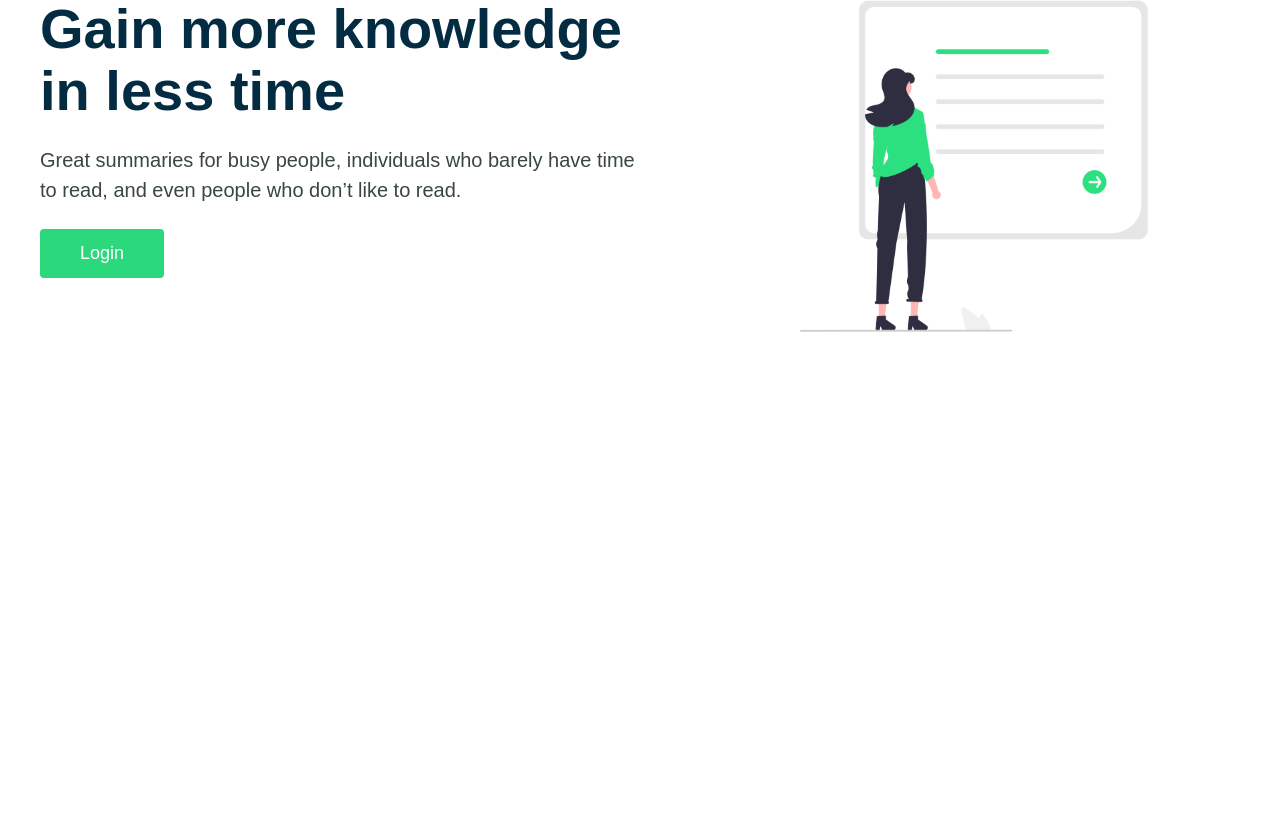
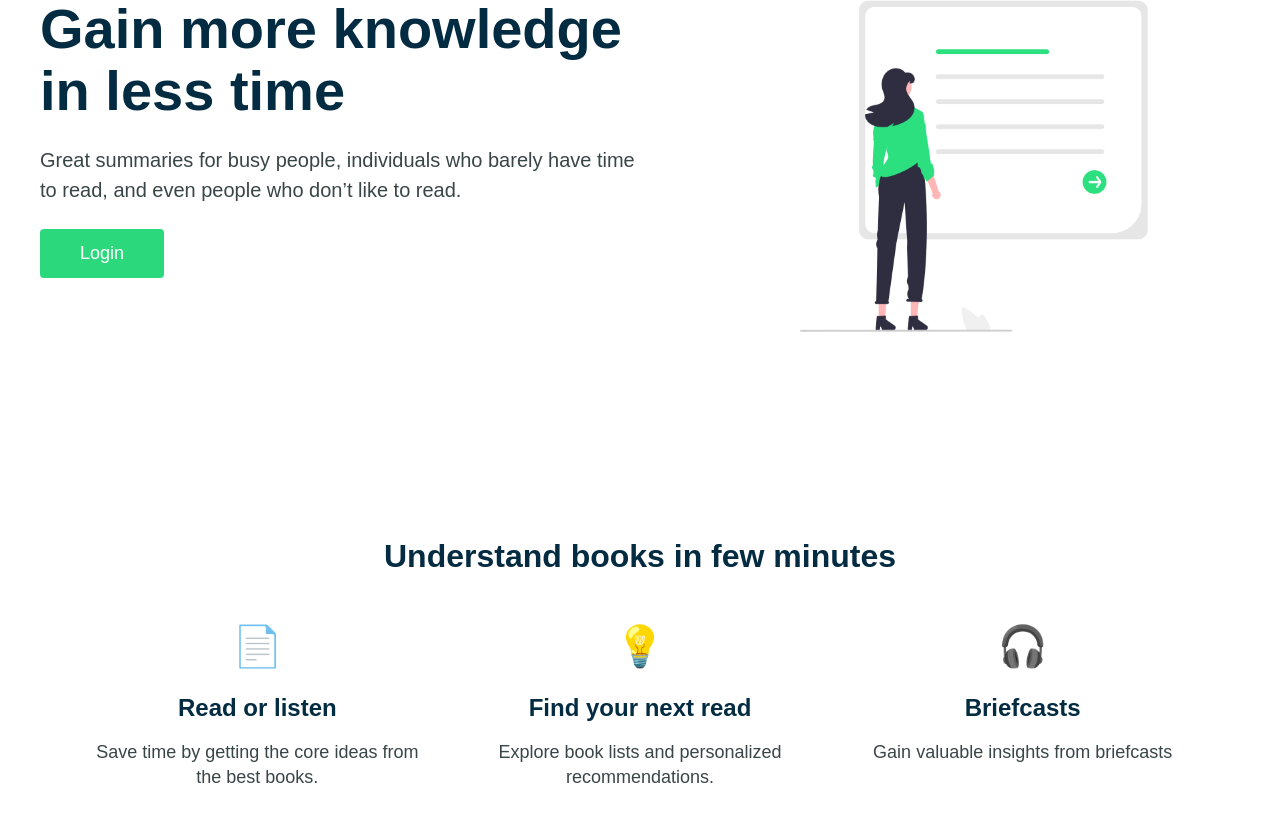
Before and after one commit to giaaferrero/Summarist, a React (Vite) app: page / in a window 1280 px wide. Shown: the part 262-1084 px from the top of the page. Before the commit the page ends 800 px from the top, so only its background shows below. Built offline with nearby package versions, Linux system fonts and the light colour scheme.

Commit message:
Add features section

```diff
--- a/src/pages/Landing.jsx
+++ b/src/pages/Landing.jsx
@@ -38,6 +38,30 @@ const Landing = () => {
           />
         </div>
       </section>
+
+      <section id="features">
+  <div className="section__title">Understand books in few minutes</div>
+
+  <div className="features__wrapper">
+    <div className="feature">
+      <div className="feature__icon">📄</div>
+      <h3>Read or listen</h3>
+      <p>Save time by getting the core ideas from the best books.</p>
+    </div>
+
+    <div className="feature">
+      <div className="feature__icon">💡</div>
+      <h3>Find your next read</h3>
+      <p>Explore book lists and personalized recommendations.</p>
+    </div>
+
+    <div className="feature">
+      <div className="feature__icon">🎧</div>
+      <h3>Briefcasts</h3>
+      <p>Gain valuable insights from briefcasts</p>
+    </div>
+  </div>
+</section>
     </>
   );
 };
--- a/src/styles/landing.css
+++ b/src/styles/landing.css
@@ -69,3 +69,43 @@ nav {
   width: 50%;
   max-width: 520px;
 }
+#features {
+  padding: 80px 24px;
+  text-align: center;
+}
+
+.section__title {
+  font-size: 32px;
+  font-weight: 700;
+  color: #032b41;
+  margin-bottom: 48px;
+}
+
+.features__wrapper {
+  max-width: 1100px;
+  margin: 0 auto;
+  display: flex;
+  justify-content: space-between;
+  gap: 48px;
+}
+
+.feature {
+  flex: 1;
+}
+
+.feature__icon {
+  font-size: 40px;
+  margin-bottom: 16px;
+}
+
+.feature h3 {
+  font-size: 24px;
+  color: #032b41;
+  margin-bottom: 12px;
+}
+
+.feature p {
+  font-size: 18px;
+  color: #394547;
+  line-height: 1.4;
+}
```
